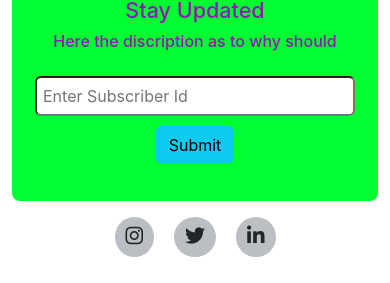
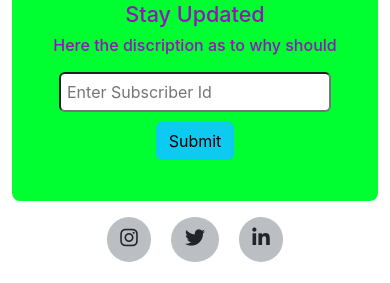
Before and after one commit to MRNickdown01/CocoNew, a React (Create React App) app: page / in a window 390 px wide. Shown: the part 1104-1387 px from the top of the page. Built offline with nearby package versions, Linux system fonts and the light colour scheme.

Commit message:
social icon banner update

```diff
--- a/src/Pages/CuponseCard/index.css
+++ b/src/Pages/CuponseCard/index.css
@@ -154,7 +154,7 @@ body {
 }
 /* social icon  */
 .social-icon > .circle-icon {
-  padding: 8px 11px;
+  padding: 0.65rem 0.85rem;
   background-color: #bbbfc3;
   border-radius: 50%;
 }
@@ -266,7 +266,10 @@ body {
   }
   .hero-text {
     position: absolute;
-    left: 29%;
+    left: 28%;
+  }
+  .input-mode > input {
+    width: 17rem;
   }
 }
 @media screen and (max-width: 250px) {
--- a/src/Pages/CuponseCard/index.js
+++ b/src/Pages/CuponseCard/index.js
@@ -204,7 +204,7 @@ const CuponsCard = (props) => {
               <h6 style={{ color: "#9116B7" }}>
                 Here the discription as to why should
               </h6>
-              <div className="input-mode mt-3">
+              <div className="input-mode mt-2">
                 <input
                   placeholder="Enter Subscriber Id"
                   type="text"
```
